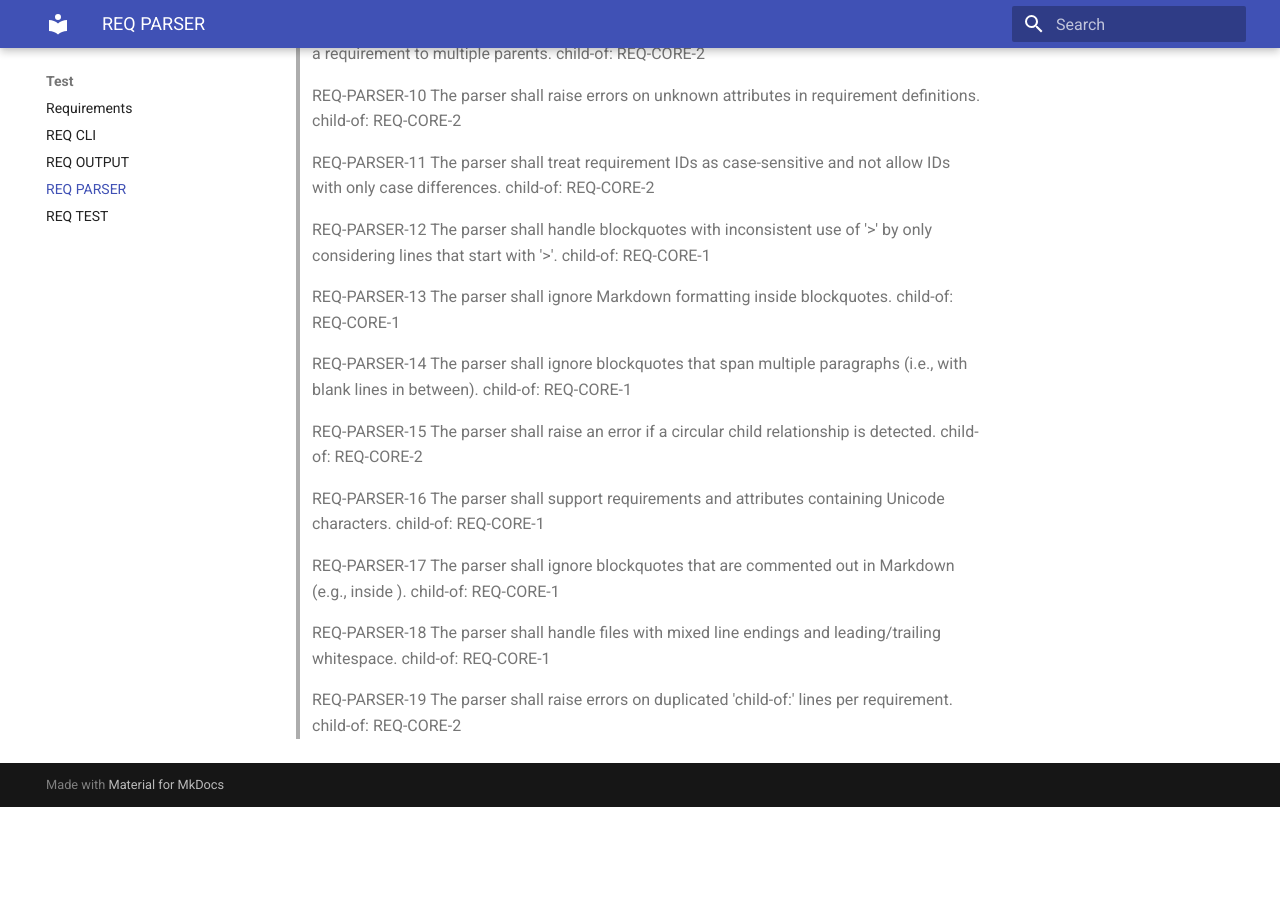
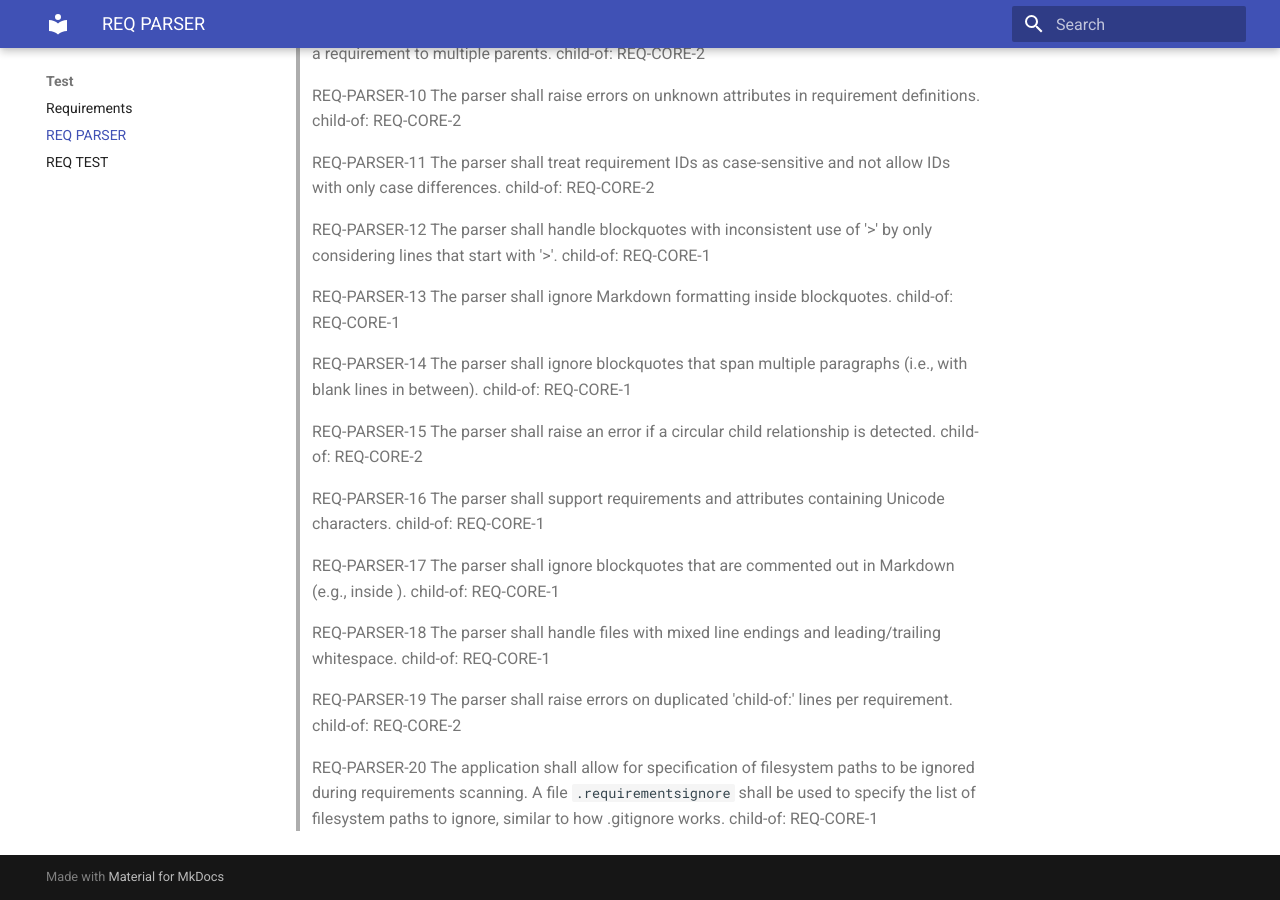
Before and after one commit to Wint3rmute/ReqSnake, an MkDocs documentation site: the page built from docs/REQ-PARSER.md, in a window 1280 px wide and 900 px high, scrolled down 676 px. Built offline with MkDocs 1.6.1 and Material for MkDocs 9.7.7, drawn with Linux system fonts in a browser that asks for light colours; before the commit the page ends 1483 px from its top, so only the background shows below that.

Commit message:
Update requirements

```diff
--- a/docs/REQ-PARSER.md
+++ b/docs/REQ-PARSER.md
@@ -71,3 +71,7 @@ Todo: this should be changed to raise errors instead?
 > REQ-PARSER-19
 > The parser shall raise errors on duplicated 'child-of:' lines per requirement.
 > child-of: REQ-CORE-2
+
+> REQ-PARSER-20
+> The application shall allow for specification of filesystem paths to be ignored during requirements scanning. A file `.requirementsignore` shall be used to specify the list of filesystem paths to ignore, similar to how .gitignore works.
+> child-of: REQ-CORE-1
--- a/docs/REQ-TEST.md
+++ b/docs/REQ-TEST.md
@@ -5,7 +5,7 @@
 > child-of: REQ-PARSER-1
 
 > REQ-TEST-2
-> The application code provide integration tests that use the Python API to simulate CLI operations in temporary directories.
+> The application code shall provide integration tests that use the Python API to simulate MkDocs plugin operations in temporary directories.
 > child-of: REQ-CORE-1
 
 > REQ-TEST-3
```
Also changed, not shown: docs/REQ-CLI.md (deleted, +0 -38 lines), docs/REQ-OUTPUT.md (deleted, +0 -15 lines).
